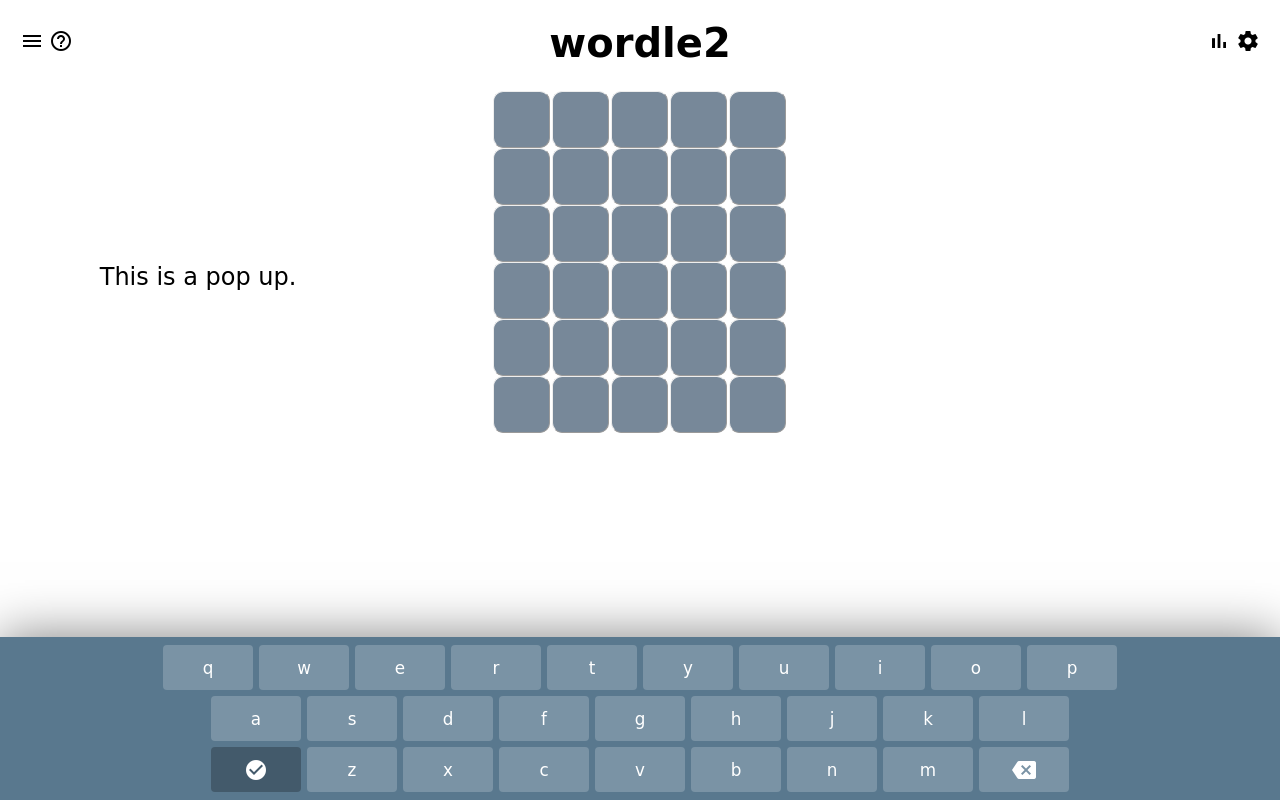
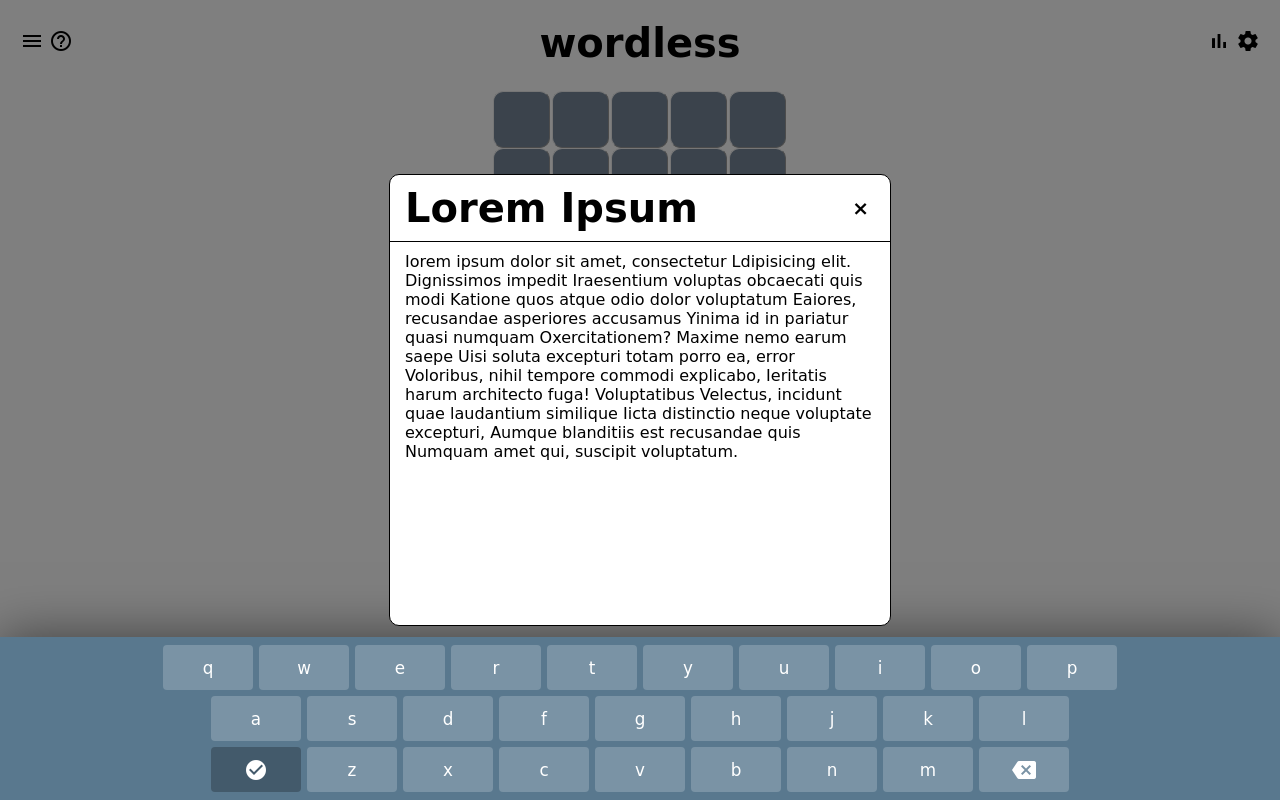
Before and after one commit to taujeng/PersonalSite, a plain HTML site: page assets/githubProject/Wordle/index.html in a window 1280 px wide. Both pictures are taken after a click on the icon "help_outline". Drawn offline with Linux system fonts and the light colour scheme; a web font is replaced by a local one.

Commit message:
First Modal

```diff
--- a/assets/githubProject/Wordle/index.html
+++ b/assets/githubProject/Wordle/index.html
@@ -1,24 +1,45 @@
 <!DOCTYPE html>
 <html lang="en">
   <head>
-  <meta charset="UTF-8">
-  <meta http-equiv="X-UA-Compatible" content="IE=edge">
-  <meta name="viewport" content="width=device-width, initial-scale=1.0">
-  <link href="https://fonts.googleapis.com/icon?family=Material+Icons" rel="stylesheet">
-  <link rel="stylesheet" href="style.css">
-  <title>wordle wordle</title>
+    <meta charset="UTF-8" />
+    <meta http-equiv="X-UA-Compatible" content="IE=edge" />
+    <meta name="viewport" content="width=device-width, initial-scale=1.0" />
+    <link
+      href="https://fonts.googleapis.com/icon?family=Material+Icons"
+      rel="stylesheet"
+    />
+    <link rel="stylesheet" href="style.css" />
+    <title>wordless</title>
   </head>
   <body>
     <div class="header">
       <div class="headerWrapper">
         <div class="topLeft">
           <i class="material-icons">menu</i>
-        <i class="material-icons pop" id="pop1">help_outline
-          <span class="pop-up" id="the_pop">This is a pop up.</span>
-        </i>
+          <i class="material-icons" data-modal-target="#modal">help_outline</i>
+          <div class="modal" id="modal">
+            <div class="modal-header">
+              <div class="title">Lorem Ipsum</div>
+              <button data-close-button class="close-button">&times;</button>
             </div>
+            <div class="modal-body">
+              Iorem ipsum dolor sit amet, consectetur Ldipisicing elit.
+              Dignissimos impedit Iraesentium voluptas obcaecati quis modi
+              Katione quos atque odio dolor voluptatum Eaiores, recusandae
+              asperiores accusamus Yinima id in pariatur quasi numquam
+              Oxercitationem? Maxime nemo earum saepe Uisi soluta excepturi
+              totam porro ea, error Voloribus, nihil tempore commodi explicabo,
+              Ieritatis harum architecto fuga! Voluptatibus Velectus, incidunt
+              quae laudantium similique Iicta distinctio neque voluptate
+              excepturi, Aumque blanditiis est recusandae quis Numquam amet qui,
+              suscipit voluptatum.
+            </div>
+          </div>
+          <div class="overlay"></div>
+        </div>
+
         <div class="topMiddle">
-        <div class="title">wordle2</div>
+          <div class="title">wordless</div>
         </div>
         <div class="topRight">
           <i class="material-icons">bar_chart</i>
@@ -71,7 +92,6 @@
       </div>
     </div>
 
-
     <script type="module" src="./keyboard.js"></script>
   </body>
 </html>
--- a/assets/githubProject/Wordle/keyboard.js
+++ b/assets/githubProject/Wordle/keyboard.js
@@ -1,24 +1,64 @@
-import list from "./list.js"
+import list from './list.js';
 
 const data = list;
 
-const chosenWord = data[Math.floor(Math.random()*data.length)].toLowerCase()
-console.log(chosenWord)
+const chosenWord = data[Math.floor(Math.random() * data.length)].toLowerCase();
+console.log(chosenWord);
 
 let attempt = 1;
 
-let popup = document.getElementById("pop1");
-let popup2 = document.getElementById("the_pop")
-popup.addEventListener("click", function() {
-  popup2.classList.toggle("show");
-})
+// Modals
+
+const openModalButtons = document.querySelectorAll('[data-modal-target]');
+const closeModalButtons = document.querySelectorAll('[data-close-button]');
+const overlay = document.querySelector('.overlay');
+
+openModalButtons.forEach((button) => {
+  button.addEventListener('click', () => {
+    // .datasets lets you access all "data" attributes as if they were js objects
+    // button.dataset.modalTarget targets: data-modal-target  so we end up with "#modal"
+    const modal = document.querySelector(button.dataset.modalTarget);
+    openModal(modal);
+  });
+});
+
+closeModalButtons.forEach((button) => {
+  button.addEventListener('click', () => {
+    // grab the closest parent element w the class of modal
+    // start at button, and start going upwards to the parents, checking if they have the modal class
+    // and if so, that's what is returned
+    const modal = button.closest('.modal');
+    closeModal(modal);
+  });
+});
+
+function openModal(modal) {
+  if (modal == null) return;
+  modal.classList.add('active');
+  overlay.classList.add('active');
+}
+
+function closeModal(modal) {
+  if (modal == null) return;
+  modal.classList.remove('active');
+  overlay.classList.remove('active');
+}
+
+// Close Modal when Clicking on Overlay:
+overlay.addEventListener('click', () => {
+  // find all open modals
+  const modals = document.querySelectorAll('.modal.active');
+  modals.forEach((modal) => {
+    closeModal(modal);
+  });
+});
 
 const Keyboard = {
   // keep track of classes: keyboard, keyboard__keys, the keys
   elements: {
     main: null, // main keyboard element
     keysContainer: null, //
-    keys: [] // arrays of the button for the keys
+    keys: [], // arrays of the button for the keys
   },
 
   // fired off when kb gets input, or when kb is closed
@@ -27,42 +67,37 @@ const Keyboard = {
   },
 
   properties: {
-    value: "", // current value of the kb
+    value: '', // current value of the kb
   },
 
   init() {
-
     // Create main elements
-    this.elements.main = document.createElement("div");
+    this.elements.main = document.createElement('div');
     // create a div, and store it virtually in js
-    this.elements.keysContainer = document.createElement("div");
+    this.elements.keysContainer = document.createElement('div');
 
     // Set up main elements: adding some classes
-    this.elements.main.classList.add("keyboard");
-    this.elements.keysContainer.classList.add("keyboard__keys");
+    this.elements.main.classList.add('keyboard');
+    this.elements.keysContainer.classList.add('keyboard__keys');
     // append the value of _createKeys() onto keysContainer
     this.elements.keysContainer.appendChild(this._createKeys());
 
     // Select all buttons with the class ".keyboard__keys" and store them as a nodelist/array in "keys"
-    this.elements.keys = this.elements.keysContainer.querySelectorAll(".keyboard__key")
+    this.elements.keys =
+      this.elements.keysContainer.querySelectorAll('.keyboard__key');
 
     // Add to DOM
-    // Create that parent child relationship. keyboard -> keyboard__keys
     this.elements.main.appendChild(this.elements.keysContainer);
     document.body.appendChild(this.elements.main);
 
-    // Automatically use kb for elemetns with .use-keyboard-input
-    // for ea area with a class of .use, we'll loop thru
-    document.querySelectorAll(".use-keyboard-input").forEach(element => {
-      // on focus, we open up kb
-      element.addEventListener("focus", () => {
-        // initial value = value in text area/input
-        this.open(element.value, currentValue => {
+    document.querySelectorAll('.use-keyboard-input').forEach((element) => {
+      element.addEventListener('focus', () => {
+        this.open(element.value, (currentValue) => {
           // value of the text area is set to the value in the kb
-          element.value = currentValue
-        })
-      })
-    })
+          element.value = currentValue;
+        });
+      });
+    });
   },
 
   _createKeys() {
@@ -72,9 +107,34 @@ const Keyboard = {
     // this will append all the keys in this fragment to the keysContainer
     const fragment = document.createDocumentFragment();
     const keyLayout = [
-        "q", "w", "e", "r", "t", "y", "u", "i", "o", "p",
-        "a", "s", "d", "f", "g", "h", "j", "k", "l",
-        "done", "z", "x", "c", "v", "b", "n", "m", "backspace",
+      'q',
+      'w',
+      'e',
+      'r',
+      't',
+      'y',
+      'u',
+      'i',
+      'o',
+      'p',
+      'a',
+      's',
+      'd',
+      'f',
+      'g',
+      'h',
+      'j',
+      'k',
+      'l',
+      'done',
+      'z',
+      'x',
+      'c',
+      'v',
+      'b',
+      'n',
+      'm',
+      'backspace',
     ];
     // gonna loop thru keyLayout, and make a button out of ea one
 
@@ -83,52 +143,58 @@ const Keyboard = {
       return `<i class="material-icons">${icon_name}</i>`;
     };
 
-    keyLayout.forEach(key => {
-      const keyElement = document.createElement("button");
+    keyLayout.forEach((key) => {
+      const keyElement = document.createElement('button');
       // to make new rows in the kb:
       // if the key we're looping thru is the following, give true. otherwise false.
       // for indexOf, it returns -1 if it's NOT in the array.
       // so if true, we want to add a line break
-      const insertLineBreak = ["p", "l"].indexOf(key) !== -1;
+      const insertLineBreak = ['p', 'l'].indexOf(key) !== -1;
 
       // Add attributes/ classes
       //  <button type="button" (adding this part)
-      keyElement.setAttribute("type", "button");
+      keyElement.setAttribute('type', 'button');
       // "keyboard__keys" is the main class all keys should have ( which is why we're
       // putting this in the loop)
-      keyElement.classList.add("keyboard__key");
+      keyElement.classList.add('keyboard__key');
 
       //  Give ea key its own ID
-      keyElement.setAttribute("id", key)
+      keyElement.setAttribute('id', key);
 
       // Figure out what key we're looping thru
 
       switch (key) {
         // if the current key is backspace
-        case "backspace":
-          keyElement.classList.add("keyboard__key--wide");
-          keyElement.innerHTML = createIconHTML("backspace");
+        case 'backspace':
+          keyElement.classList.add('keyboard__key--wide');
+          keyElement.innerHTML = createIconHTML('backspace');
 
           // for the spacebar, we need to clear the current value
           // this.properties.value = our keyboard constant.properties.value =""
           // look at structure of const keyboard at the top
           // this removes the last character from the current value
-          keyElement.addEventListener("click", () => {
-            this.properties.value = this.properties.value.substring(0, this.properties.value.length - 1);            // we let the kb know that the input has changed. so we need to trigger an event
-            this._triggerEvent("oninput");
-          })
+          keyElement.addEventListener('click', () => {
+            this.properties.value = this.properties.value.substring(
+              0,
+              this.properties.value.length - 1
+            ); // we let the kb know that the input has changed. so we need to trigger an event
+            this._triggerEvent('oninput');
+          });
 
           break;
 
-        case "done":
-          keyElement.classList.add("keyboard__key--wide", "keyboard__key--dark");
-          keyElement.innerHTML = createIconHTML("check_circle");
+        case 'done':
+          keyElement.classList.add(
+            'keyboard__key--wide',
+            'keyboard__key--dark'
+          );
+          keyElement.innerHTML = createIconHTML('check_circle');
 
-          keyElement.addEventListener("click", () => {
-            this._checkWord()
-            this.properties.value = ""
-            attempt += 1
-          })
+          keyElement.addEventListener('click', () => {
+            this._checkWord();
+            this.properties.value = '';
+            attempt += 1;
+          });
 
           break;
 
@@ -136,9 +202,9 @@ const Keyboard = {
         default:
           keyElement.textContent = key.toLowerCase();
 
-            keyElement.addEventListener("click", () => {
+          keyElement.addEventListener('click', () => {
             this.properties.value += key.toLowerCase();
-              this._triggerEvent("oninput");
+            this._triggerEvent('oninput');
           });
 
           break;
@@ -149,9 +215,9 @@ const Keyboard = {
 
       // if we need to insert a linebreak
       if (insertLineBreak) {
-        fragment.appendChild(document.createElement("br"));
+        fragment.appendChild(document.createElement('br'));
       }
-    })
+    });
 
     // we've looked everything, created buttons(keys), and returned them as a document fragment
     return fragment;
@@ -160,7 +226,7 @@ const Keyboard = {
   // trigger eventHandler from above
   _triggerEvent(handlerName) {
     // if a fx is specified in one of the properties (oninput/onclose), do this
-    if (typeof this.eventHandlers[handlerName] == "function") {
+    if (typeof this.eventHandlers[handlerName] == 'function') {
       // provide the current value to the code that is using the kb
       this.eventHandlers[handlerName](this.properties.value);
     }
@@ -170,57 +236,63 @@ const Keyboard = {
   // can spawn with that word
   open(initialValue, oninput) {
     // if initial value is provided, use it. if not, reset to empty
-    this.properties.value = initialValue || "";
+    this.properties.value = initialValue || '';
     // can specify function for oninput/onclose if you want.
     this.eventHandlers.oninput = oninput;
   },
 
   _checkWord() {
-    let currentTry = this.properties.value.slice(0,5)
+    let currentTry = this.properties.value.slice(0, 5);
     for (let i = 1; i <= currentTry.length; i++) {
-      if (currentTry[i-1] === chosenWord[i-1]) {
-          document.getElementById(`row${attempt}_letter${i}`).classList.add("correct")
-          document.getElementById(currentTry[i-1]).classList.add("correct")
-        } else if (chosenWord.includes(currentTry[i-1])) {
-          document.getElementById(`row${attempt}_letter${i}`).classList.add("almost")
-          document.getElementById(currentTry[i-1]).classList.add("almost")
+      if (currentTry[i - 1] === chosenWord[i - 1]) {
+        document
+          .getElementById(`row${attempt}_letter${i}`)
+          .classList.add('correct');
+        document.getElementById(currentTry[i - 1]).classList.add('correct');
+      } else if (chosenWord.includes(currentTry[i - 1])) {
+        document
+          .getElementById(`row${attempt}_letter${i}`)
+          .classList.add('almost');
+        document.getElementById(currentTry[i - 1]).classList.add('almost');
       } else {
-          document.getElementById(`row${attempt}_letter${i}`).classList.add("wrong")
-          document.getElementById(currentTry[i-1]).classList.add("wrong")
+        document
+          .getElementById(`row${attempt}_letter${i}`)
+          .classList.add('wrong');
+        document.getElementById(currentTry[i - 1]).classList.add('wrong');
       }
     }
     if (currentTry === chosenWord) {
-      console.log("you win")
+      console.log('you win');
       if (attempt === 1) {
-        console.log("Cheater.")
+        console.log('Cheater.');
       }
     } else {
-      console.log("wrong")
+      console.log('wrong');
     }
-  }
+  },
 };
 
 // once DOM(HTML structure) has been loaded on page, call init method.
-window.addEventListener("DOMContentLoaded", function () {
+window.addEventListener('DOMContentLoaded', function () {
   Keyboard.init();
   // example of how the system will be using the kb. thru the open method
-  Keyboard.open("", function(currentValue) {
+  Keyboard.open('', function (currentValue) {
     if (attempt > 6) {
-      console.log("Too many tries.")
+      console.log('Too many tries.');
     }
-    console.log("value changed! here it is: " + currentValue);
+    console.log('value changed! here it is: ' + currentValue);
     if (currentValue.length < 6 && attempt < 7) {
       // Loop runs 5 times no matter what. If I did currentValue.length instead of 5, backspace
       // wouldn't update correctly.
-      for (let i = 1; i <= 5; i++ ) {
-        if (!currentValue[i-1]) {
-          document.getElementById(`row${attempt}_letter${i}`).innerHTML = "";
+      for (let i = 1; i <= 5; i++) {
+        if (!currentValue[i - 1]) {
+          document.getElementById(`row${attempt}_letter${i}`).innerHTML = '';
         } else {
-          document.getElementById(`row${attempt}_letter${i}`).innerHTML = currentValue[i-1];
+          document.getElementById(`row${attempt}_letter${i}`).innerHTML =
+            currentValue[i - 1];
         }
-        console.log(currentValue[i-1], chosenWord[i-1])
+        console.log(currentValue[i - 1], chosenWord[i - 1]);
       }
     }
-
   });
 });
--- a/assets/githubProject/Wordle/style.css
+++ b/assets/githubProject/Wordle/style.css
@@ -23,6 +23,93 @@
 }
 
 /* Header Buttons  */
+.topLeft {
+  position: relative;
+}
+
+/* Modals */
+.material-icons {
+  cursor: pointer;
+}
+
+.modal {
+  /* using fixed instead of absolute, bc we want the modal to follow
+  the user as user scrolls up and down */
+  position: fixed;
+  /* centering the modal */
+  /* first centers the top left of our modal */
+  top: 50%;
+  left: 50%;
+  /* now move the modal -50% in the x direction, -50% in y direction */
+  /* the 50% corresponds to size of container, as opposed to size of entire screen
+  which is what top and left were doing */
+  /* scale of 0 hides it */
+  width: 400px;
+  height: 450px;
+  transform: translate(-50%, -50%) scale(0);
+  transition: 200ms ease-in-out;
+  border: 1px solid black;
+  border-radius: 10px;
+  z-index: 10;
+  background-color: white;
+  width: 500px;
+  max-width: 80%;
+}
+
+/* we are using scale instead of display: none
+  so we can use transition */
+
+.modal.active {
+  transform: translate(-50%, -50%) scale(1);
+}
+
+.modal-header {
+  padding: 10px 15px;
+  display: flex;
+  justify-content: space-between;
+  align-items: center;
+  border-bottom: 1px solid black;
+}
+
+.modal-header .title {
+  font-size: 1.25 rem;
+  font-weight: bold;
+}
+
+.modal-header .close-button {
+  cursor: pointer;
+  border: none;
+  outline: none;
+  background: none;
+  font-size: 1.25rem;
+  font-weight: bold;
+}
+
+.modal-body {
+  padding: 10px 15px;
+}
+
+.overlay {
+  position: fixed;
+  /* by default, doesn't show up */
+  opacity: 0;
+  /* to make the modal fill the entire screen: */
+  top: 0;
+  left: 0;
+  bottom: 0;
+  right: 0;
+  background-color: rgba(0, 0, 0, 0.5);
+  /* make it so you can click thru the overlay */
+  pointer-events: none;
+  transition: 200ms ease-in-out;
+}
+
+.overlay.active {
+  /* can now see the overlay, and can't click thru it */
+  opacity: 1;
+  pointer-events: all;
+}
+
 .pop {
   position: relative;
   cursor: pointer;
@@ -35,8 +122,8 @@
 .pop-up {
   font-family: 'Hubballi', cursive;
   visibility: hidden;
-  width: 250px;
-  height: 30px;
+  width: 400px;
+  height: 450px;
   color: black;
   background-color: #fff;
   text-align: center;
@@ -44,14 +131,15 @@
   padding: 8px 0;
   position: absolute;
   z-index: 2;
-  bottom: -250px;
+  bottom: -420px;
+  left: 700px;
 }
 
 /* Toggle this class - hide and show the popup */
 .pop-up.show {
-  visibility: visible;
   -webkit-animation: fadeIn 1s;
   animation: fadeIn 1s;
+  visibility: visible;
 }
 
 /* Add animation (fade in the popup) */
@@ -117,13 +205,6 @@
 
 .box.wrong {
   background-color: darkslategrey;
-}
-
-.box.one {
-  background-color: darkslategrey;
-}
-.two {
-  background-color: purple;
 }
 
 /* Keyboard CSS */
```
Lines whose indentation alone changed are shown as unchanged.
